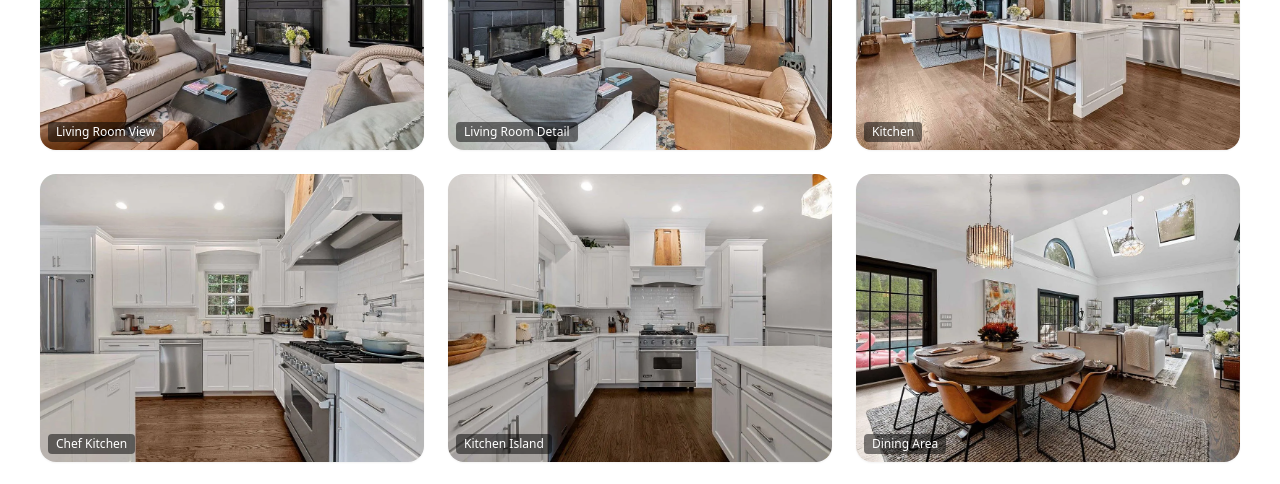
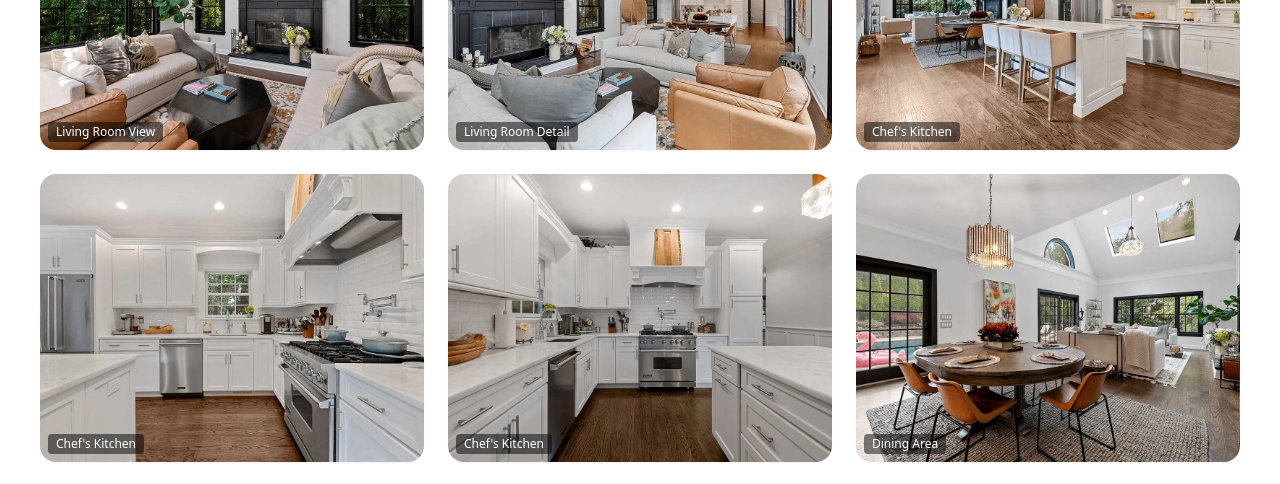
Before and after one commit to maxviens44/hampton-bays-rental, a React (Vite) app: page / in a window 1280 px wide. Shown: the part 1740-2224 px from the top of the page. Built offline with nearby package versions, Linux system fonts and the light colour scheme; the HTML template or start-up script is replaced by a standard one.

Commit message:
Update App.jsx

```diff
--- a/src/App.jsx
+++ b/src/App.jsx
@@ -6,9 +6,9 @@ const images = [
   { file: "living.webp", label: "Living Room" },
   { file: "living2.webp", label: "Living Room View" },
   { file: "living3.webp", label: "Living Room Detail" },
-  { file: "kitchen1.webp", label: "Kitchen" },
-  { file: "kitchen2.webp", label: "Chef Kitchen" },
-  { file: "kitchen3.webp", label: "Kitchen Island" },
+  { file: "kitchen1.webp", label: "Chef's Kitchen" },
+  { file: "kitchen2.webp", label: "Chef's Kitchen" },
+  { file: "kitchen3.webp", label: "Chef's Kitchen" },
   { file: "dining.webp", label: "Dining Area" },
   { file: "primary.webp", label: "Primary Bedroom" },
   { file: "primary2.webp", label: "Primary Suite" },
```
